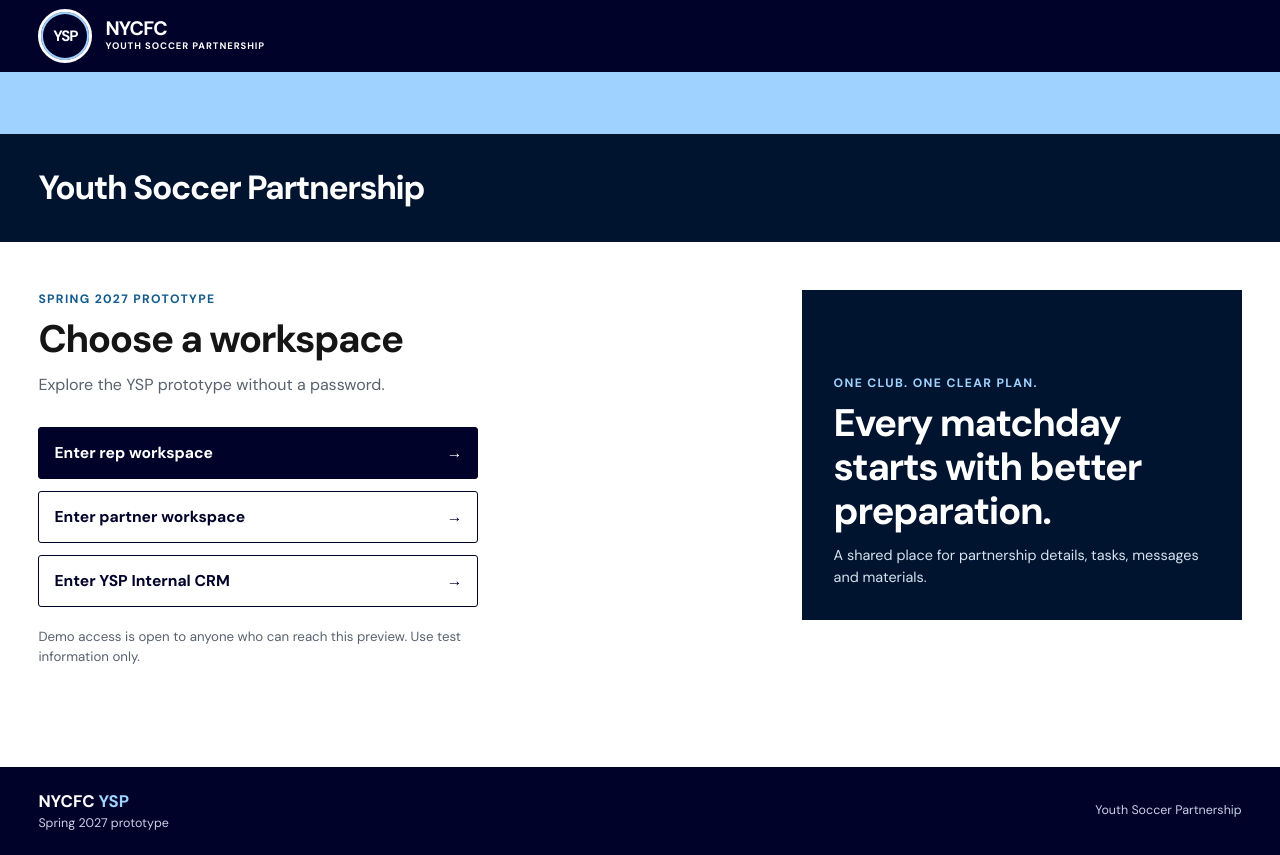
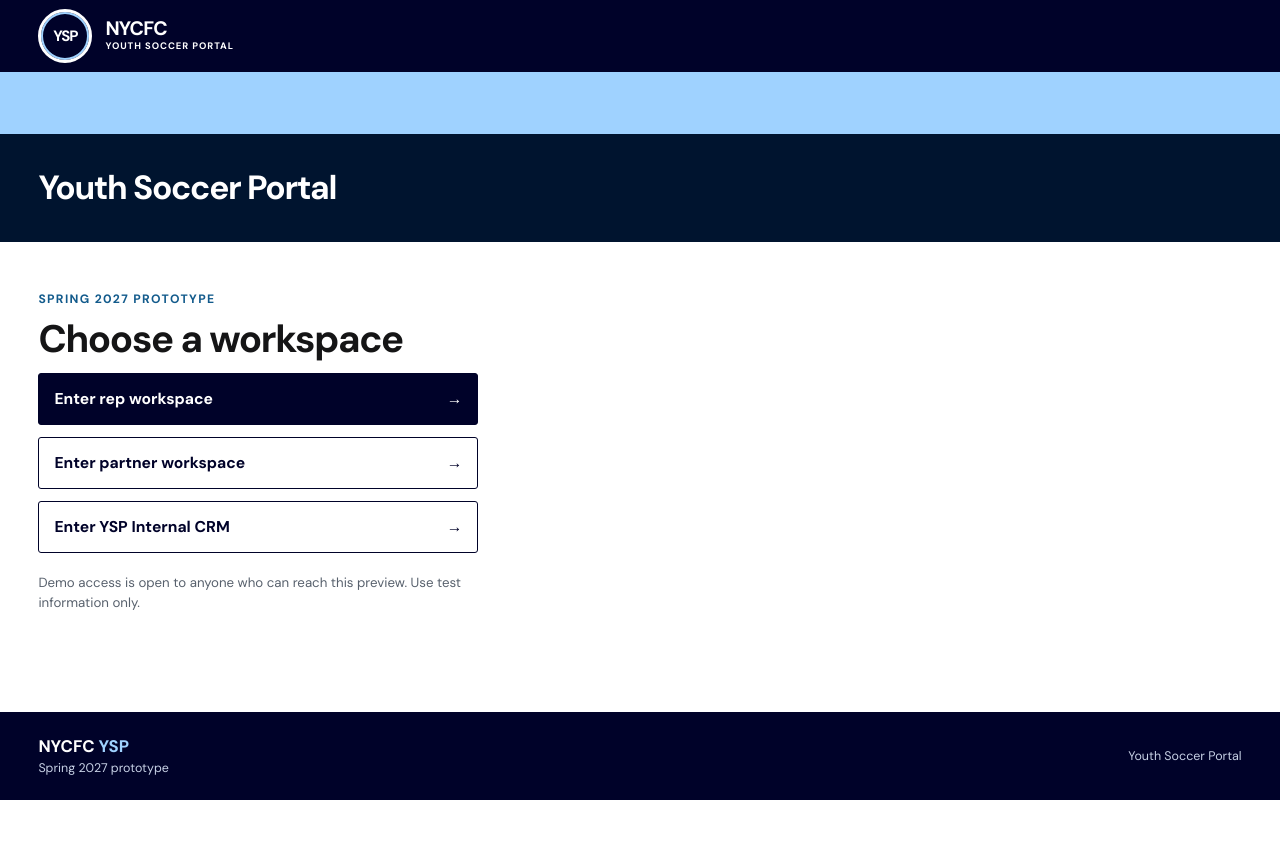
Before and after one commit to pkraebber909/YSP-Portal, a Next.js app: page /login in a window 1280 px wide. After the commit the page ends 800 px from the top, so only its background shows below. Built offline with nearby package versions, Linux system fonts and the light colour scheme; what sqlite would draw is missing.

Commit message:
Simplify login page and rename portal

```diff
--- a/src/app/globals.css
+++ b/src/app/globals.css
@@ -209,18 +209,13 @@
 .login-band { min-height: 62px; background: var(--sky); }
 .login-masthead { padding: 29px clamp(20px, 3vw, 40px); background: var(--masthead); color: #fff; }
 .login-masthead p { max-width: 1480px; margin: 0 auto; font-size: clamp(1.65rem, 3vw, 2.1rem); font-weight: 700; letter-spacing: -.04em; }
-.login-content { width: min(100%, 1480px); margin: 0 auto; padding: 48px clamp(20px, 3vw, 40px) 70px; display: grid; grid-template-columns: minmax(0, 1fr) minmax(280px, 440px); gap: 60px; align-items: start; flex: 1; }
+.login-content { width: min(100%, 1480px); margin: 0 auto; padding: 48px clamp(20px, 3vw, 40px) 70px; flex: 1; }
 .login-panel { max-width: 620px; }
 .login-panel h1 { margin-bottom: 12px; }
-.login-panel > .muted { margin-bottom: 30px; }
 .demo-workspaces { max-width: 440px; display: grid; gap: 12px; }
 .demo-workspaces form, .demo-workspaces button { width: 100%; }
 .demo-workspaces button { min-height: 52px; font-size: .98rem; }
 .login-panel .small { max-width: 440px; margin-top: 20px; }
-.login-aside { min-height: 330px; padding: 32px; display: flex; flex-direction: column; justify-content: flex-end; background: var(--masthead); color: #fff; }
-.login-aside .eyebrow { color: var(--sky); }
-.login-aside h2 { max-width: 380px; margin-bottom: 12px; font-size: clamp(1.7rem, 3vw, 2.4rem); }
-.login-aside p:last-child { margin-bottom: 0; color: #d4e3ef; font-size: .9rem; }
 .login-page .site-footer { flex: none; }
 
 @media (max-width: 900px) {
@@ -228,7 +223,6 @@
   .fact-grid { grid-template-columns: repeat(2, 1fr); }
   .partner-welcome { flex-wrap: wrap; }
   .rep-contact { width: 100%; padding: 15px 0 0; border-left: 0; border-top: 1px solid #557089; }
-  .login-content { gap: 28px; }
 }
 @media (max-width: 680px) {
   .site-header { min-height: 66px; gap: 12px; }
@@ -257,8 +251,7 @@
   .detail-grid, .partner-grid { display: block; }
   .detail-side { display: grid; grid-template-columns: repeat(2, minmax(0, 1fr)); gap: 12px; }
   .form-grid { grid-template-columns: 1fr; }
-  .login-content { display: block; padding-top: 34px; }
-  .login-aside { min-height: 220px; margin-top: 40px; }
+  .login-content { padding-top: 34px; }
   .preview-banner { flex-wrap: wrap; }
   .preview-banner > span:nth-child(3) { display: none; }
 }
--- a/src/app/layout.tsx
+++ b/src/app/layout.tsx
@@ -2,7 +2,7 @@
 import "./globals.css";
 import "@/lib/db";
 
-export const metadata: Metadata = { title: "YSP Portal", description: "Youth Soccer Partnership servicing workspace" };
+export const metadata: Metadata = { title: "YSP Portal", description: "Youth Soccer Portal workspace" };
 export default function RootLayout({ children }: Readonly<{ children: React.ReactNode }>) {
   return <html lang="en"><body>{children}</body></html>;
 }
--- a/src/app/login/page.tsx
+++ b/src/app/login/page.tsx
@@ -1,14 +1,13 @@
 export default function Login() {
   return <div className="login-page">
     <a className="skip-link" href="#main-content">Skip to main content</a>
-    <header className="login-header"><div className="site-identity"><span className="site-roundel" aria-hidden="true">YSP</span><span className="site-wordmark"><strong>NYCFC</strong><small>YOUTH SOCCER PARTNERSHIP</small></span></div></header>
+    <header className="login-header"><div className="site-identity"><span className="site-roundel" aria-hidden="true">YSP</span><span className="site-wordmark"><strong>NYCFC</strong><small>YOUTH SOCCER PORTAL</small></span></div></header>
     <div className="login-band" />
-    <div className="login-masthead"><p>Youth Soccer Partnership</p></div>
+    <div className="login-masthead"><p>Youth Soccer Portal</p></div>
     <main className="login-content" id="main-content">
       <div className="login-panel">
         <p className="eyebrow">Spring 2027 prototype</p>
         <h1>Choose a workspace</h1>
-        <p className="muted">Explore the YSP prototype without a password.</p>
         <div className="demo-workspaces">
           <form action="/api/login" method="post">
             <input type="hidden" name="userId" value="phineas" />
@@ -26,8 +25,7 @@
         </div>
         <p className="small muted">Demo access is open to anyone who can reach this preview. Use test information only.</p>
       </div>
-      <aside className="login-aside"><p className="eyebrow">One club. One clear plan.</p><h2>Every matchday starts with better preparation.</h2><p>A shared place for partnership details, tasks, messages and materials.</p></aside>
     </main>
-    <footer className="site-footer"><div><strong>NYCFC <span>YSP</span></strong><small>Spring 2027 prototype</small></div><span>Youth Soccer Partnership</span></footer>
+    <footer className="site-footer"><div><strong>NYCFC <span>YSP</span></strong><small>Spring 2027 prototype</small></div><span>Youth Soccer Portal</span></footer>
   </div>;
 }
```
